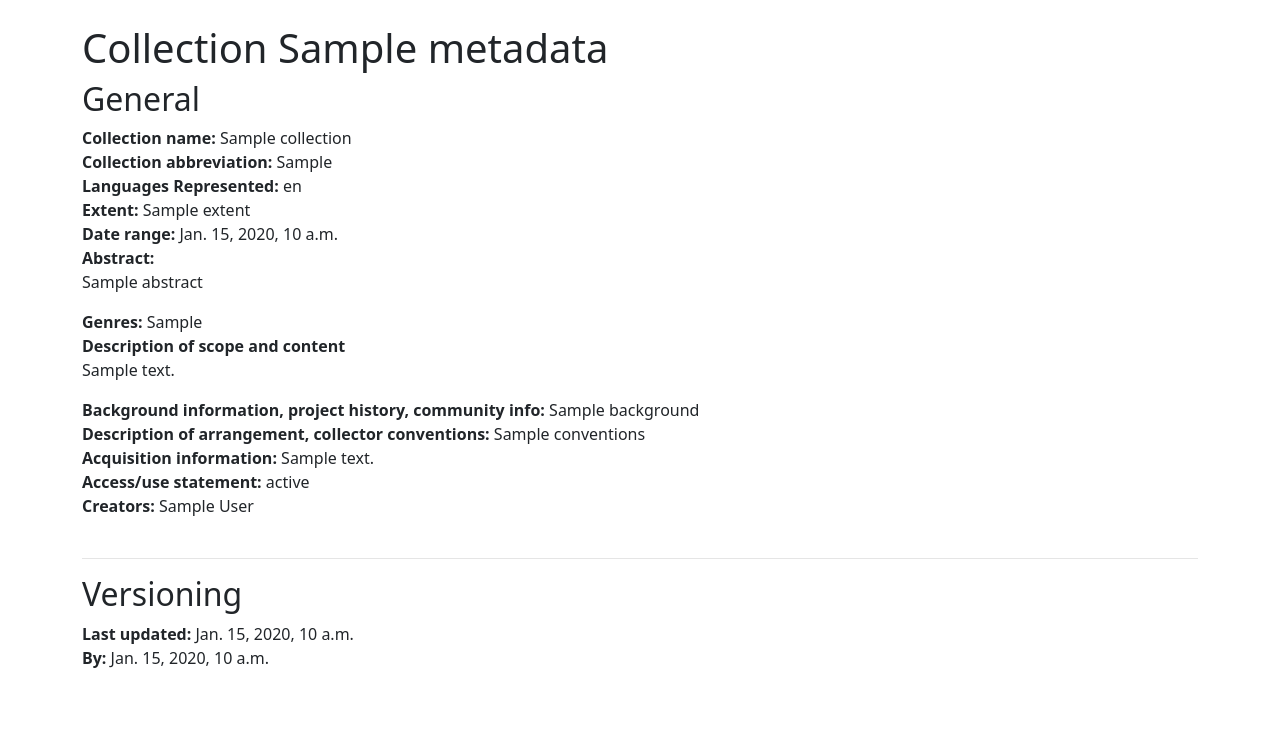
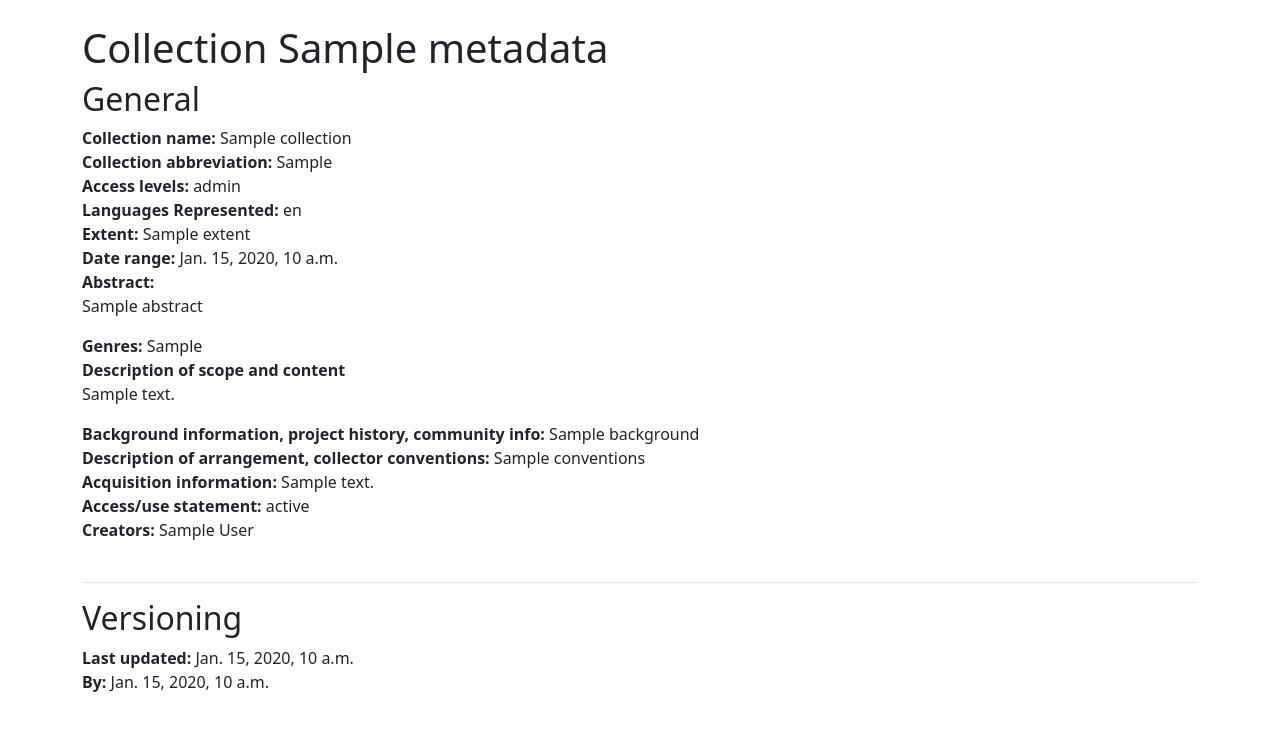
Before and after one commit to kavonjon/archive-software, a Django app: template app/templates/collection_detail.html in a window 1280 px wide. Shown: the part 56-787 px from the top of the page. Run offline with Django 3.2, Linux system fonts and the light colour scheme; the template is opened without the code that fills it: most values are stand-ins (such as "Sample title", 1, 10 or a date in 2020); some libraries are stand-ins or nearby versions.

Commit message:
update collection detail view

```diff
--- a/app/templates/collection_detail.html
+++ b/app/templates/collection_detail.html
@@ -25,6 +25,11 @@
 <div class="row">
     <div class="col-md-12">
         <b>Collection abbreviation:</b> {{ collection.collection_abbr }}
+    </div>
+</div>
+<div class="row">
+    <div class="col-md-12">
+        <b>Access levels:</b> {{ collection.get_access_levels_display }}
     </div>
 </div>
 <div class="row">
```
